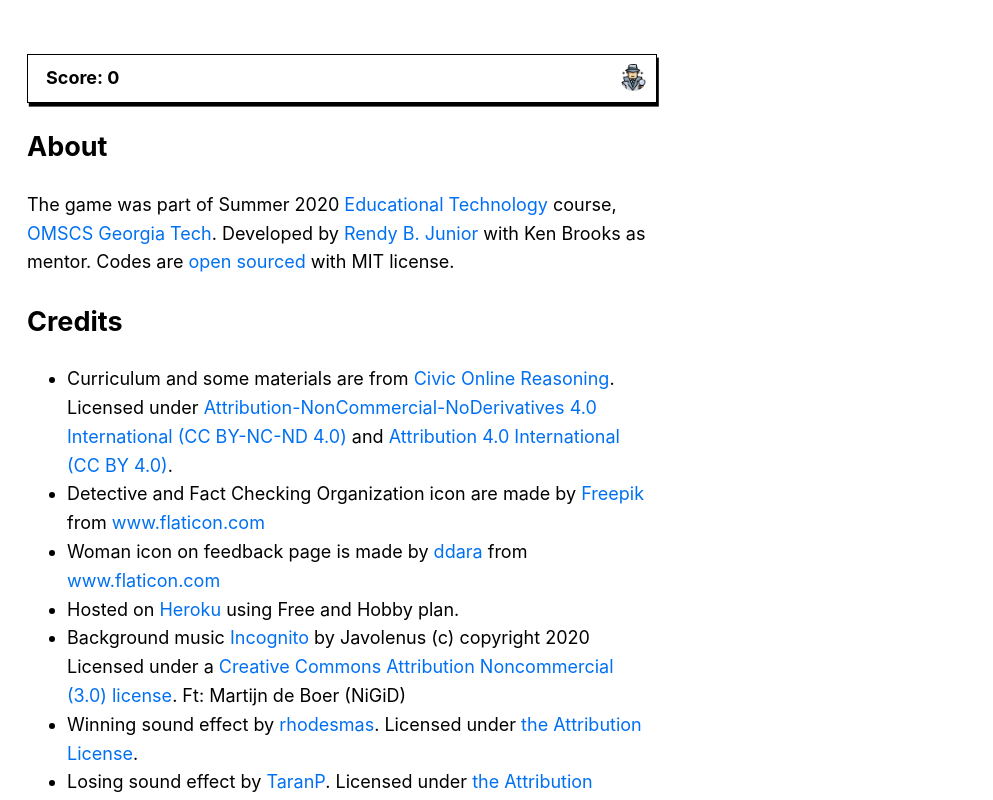
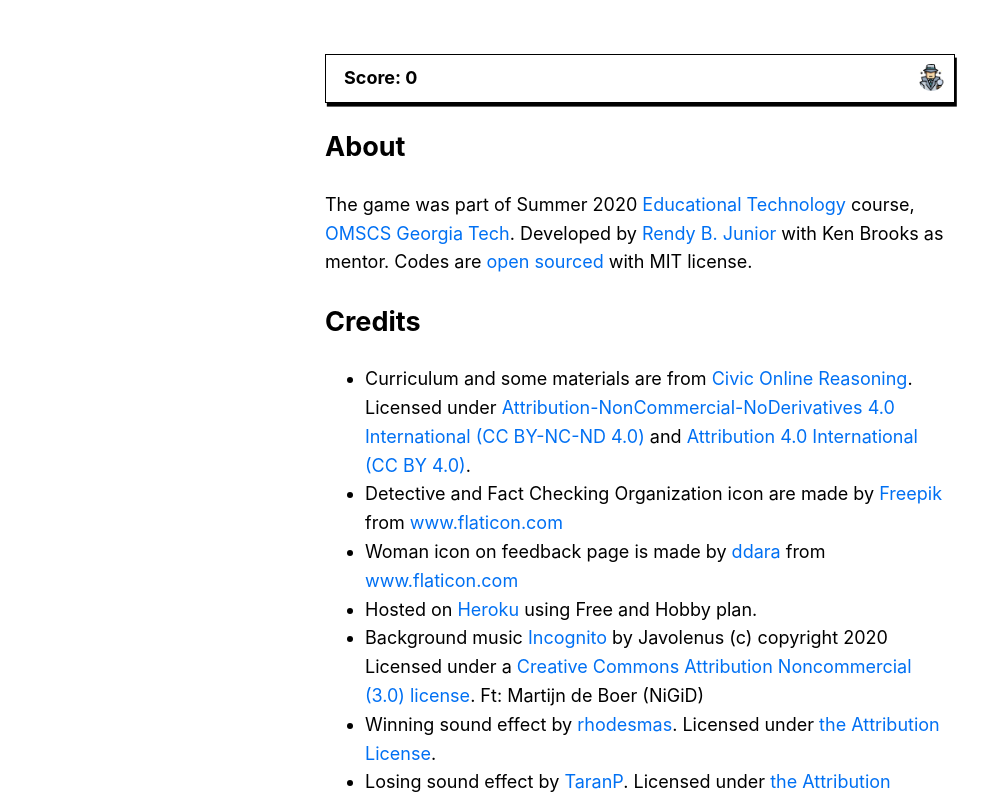
Before and after one commit to rendybjunior/fake-news-detective, a Next.js app: page /about in a window 1280 px wide. Shown: the top 800 px of the page, without its empty margins (0-993 px from the left). Built offline with nearby package versions, Linux system fonts and the light colour scheme.

Commit message:
make center

```diff
--- a/components/layout.module.css
+++ b/components/layout.module.css
@@ -1,7 +1,9 @@
 .container {
 	max-width: 36rem;
 	padding: 0 0.5rem;
-	margin: 3rem 1rem 6rem 1rem;
+	/* margin: 3rem 1rem 6rem 1rem; */
+	/* width: 50%; */
+	margin: 3rem auto;
 }
 
 .header {
@@ -14,6 +16,7 @@
 	display: flex;
 	flex-direction: column;
 	align-items: center;
+	clear: both;
 }
 
 .headerImage {
```
